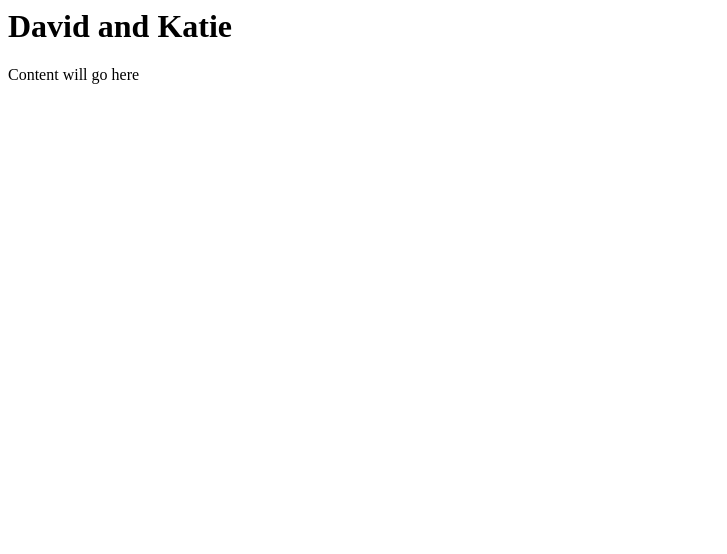
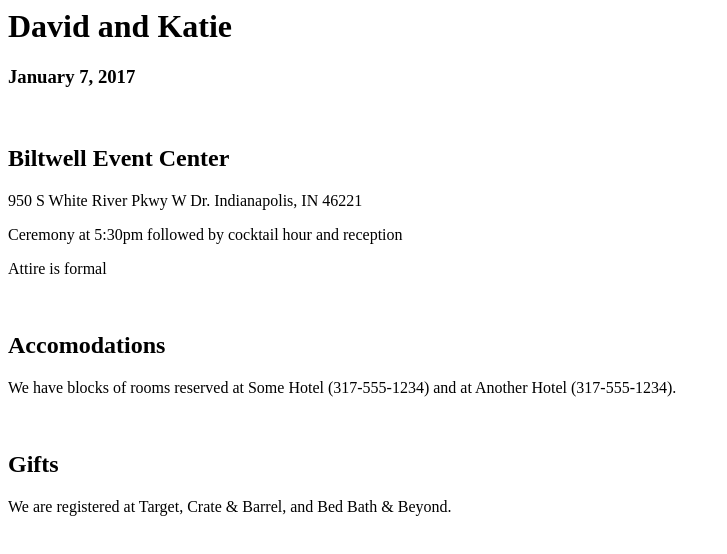
Before and after one commit to davidharting/weddingsite, a website: page public/index.html in a window 1280 px wide. Shown: the whole page, without its empty margins (0-727 px from the left). Drawn offline with Linux system fonts and the light colour scheme.

Commit message:
add content. not perfect, just get the details up.

```diff
--- a/public/index.html
+++ b/public/index.html
@@ -1,2 +1,16 @@
 <h1>David and Katie</h1>
-<p>Content will go here</p>
+<h3>January 7, 2017</h3>
+<br />
+
+<h2>Biltwell Event Center</h2>
+<p>950 S White River Pkwy W Dr. Indianapolis, IN 46221</p>
+<p>Ceremony at 5:30pm followed by cocktail hour and reception</p>
+<p>Attire is formal</p>
+<br />
+
+<h2>Accomodations</h2>
+<p>We have blocks of rooms reserved at Some Hotel (317-555-1234) and at Another Hotel (317-555-1234).</p>
+<br />
+
+<h2>Gifts</h2>
+<p>We are registered at Target, Crate & Barrel, and Bed Bath & Beyond.</p>
```
